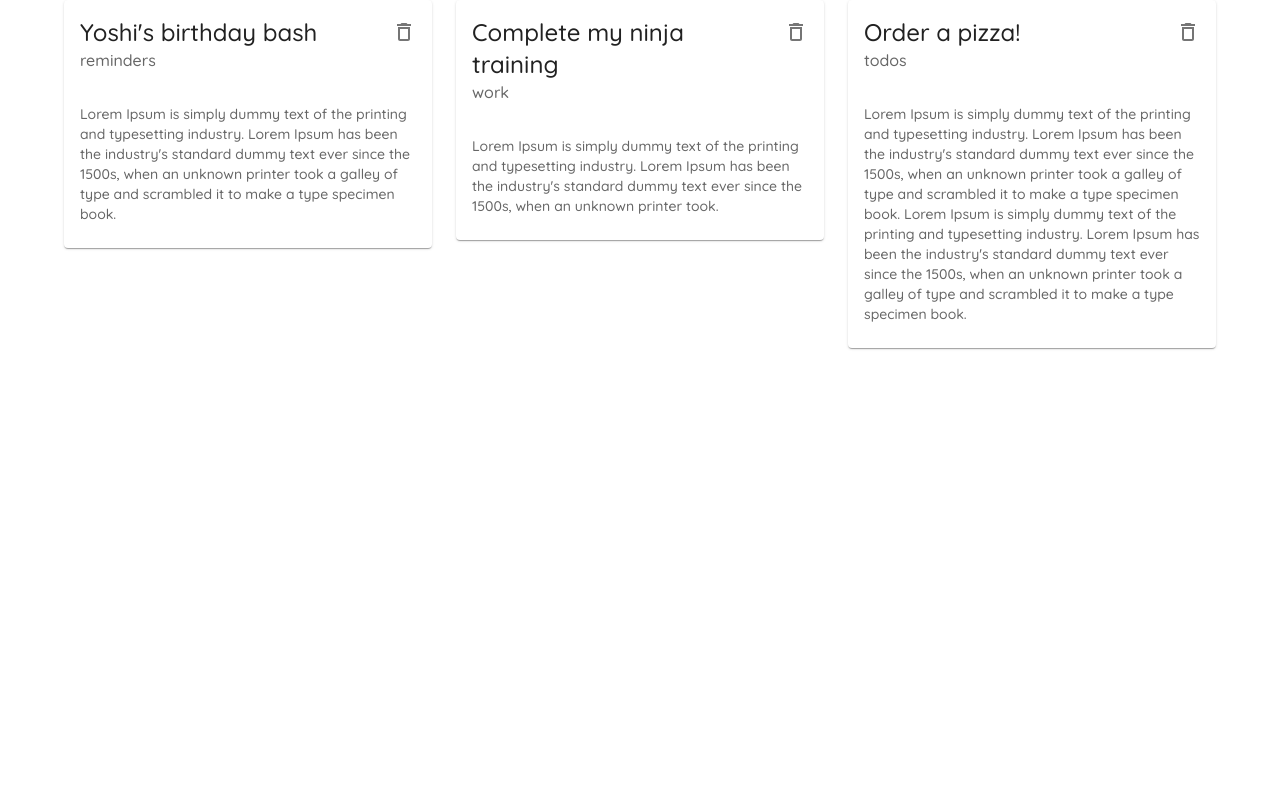
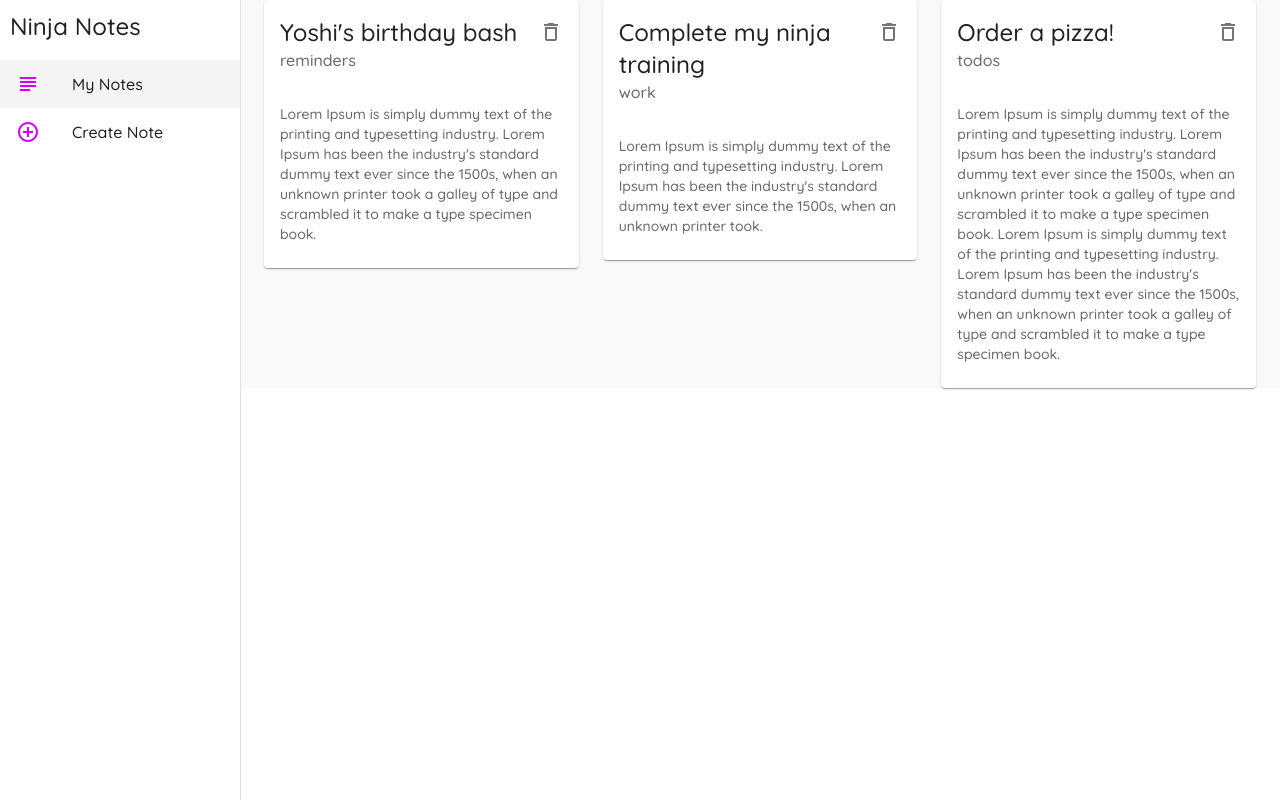
Before and after one commit to standen-learning/material-ui-tutorial, a React (Create React App) app: page / in a window 1280 px wide. Built offline with nearby package versions, Linux system fonts and the light colour scheme; data requests are answered from the project's data file.

Commit message:
Lists, side drawer, and some styling.

```diff
--- a/src/components/Layout.js
+++ b/src/components/Layout.js
@@ -1,18 +1,86 @@
 import React from 'react';
+import { Drawer, Typography, List, ListItem, ListItemIcon, ListItemText } from '@mui/material';
+import { AddCircleOutlineOutlined, SubjectOutlined } from '@mui/icons-material';
+import { useHistory, useLocation } from 'react-router-dom/cjs/react-router-dom.min';
+
+const drawerWidth = 240;
 
 const styles = {
     page: {
         background: '#f9f9f9',
         width: '100%'
+    },
+    drawer: {
+        width: drawerWidth,
+        ".MuiDrawer-paper": {
+            width: drawerWidth,
+          },
+    },
+    drawerPaper: {
+        width: drawerWidth
+    },
+    root: {
+        display: 'flex'
+    },
+    active: {
+        background: '#f4f4f4'
+    },
+    header: {
+        padding: '10px'
     }
 };
 
 export default function Layout({children}) {
+    const history = useHistory();
+    const location = useLocation();
+
+    const menuItems = [
+        {
+            text: 'My Notes',
+            icon: <SubjectOutlined color="secondary" />,
+            path: '/'
+        },
+        {
+            text: 'Create Note',
+            icon: <AddCircleOutlineOutlined color="secondary" />,
+            path: '/create'
+        }
+    ];
+
   return (
-    <div>
+    <div style={styles.root}>
         {/* App Bar */}
+
         {/* Side Drawer */}
-        <div styles={styles.page}>
+        <Drawer
+            sx={styles.drawer}
+            variant="permanent"
+            anchor="left"
+            classes={{ paper: styles.drawerPaper }}
+        >
+            <div>
+                <Typography variant="h5" sx={styles.header}>
+                    Ninja Notes
+                </Typography>
+            </div>
+
+            {/** List / Links */}
+            <List>
+                { menuItems.map(item => (
+                    <ListItem
+                        button
+                        key={item.text}
+                        onClick={() => history.push(item.path)}
+                        sx={location.pathname === item.path ? styles.active: null}
+                    >
+                        <ListItemIcon>{item.icon}</ListItemIcon>
+                        <ListItemText primary={item.text} />
+                    </ListItem>
+                ))}
+            </List>
+        </Drawer>
+
+        <div style={styles.page}>
             {children}
         </div>
     </div>
```
